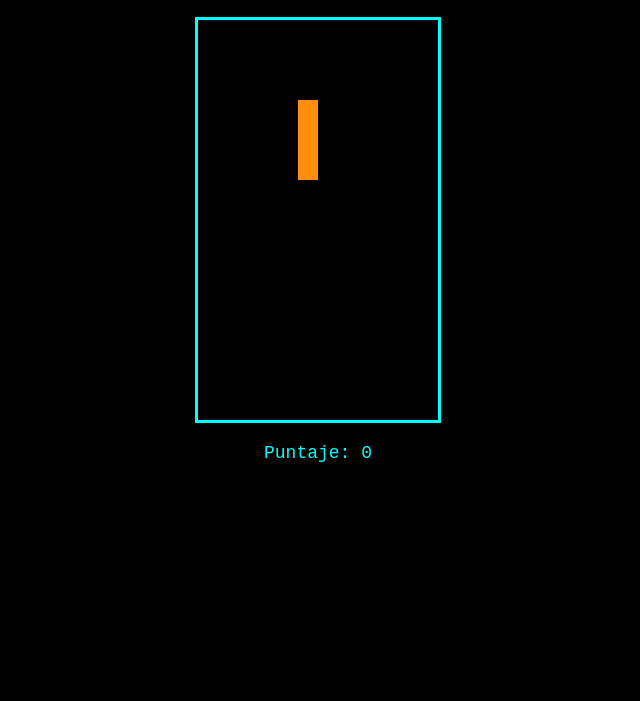
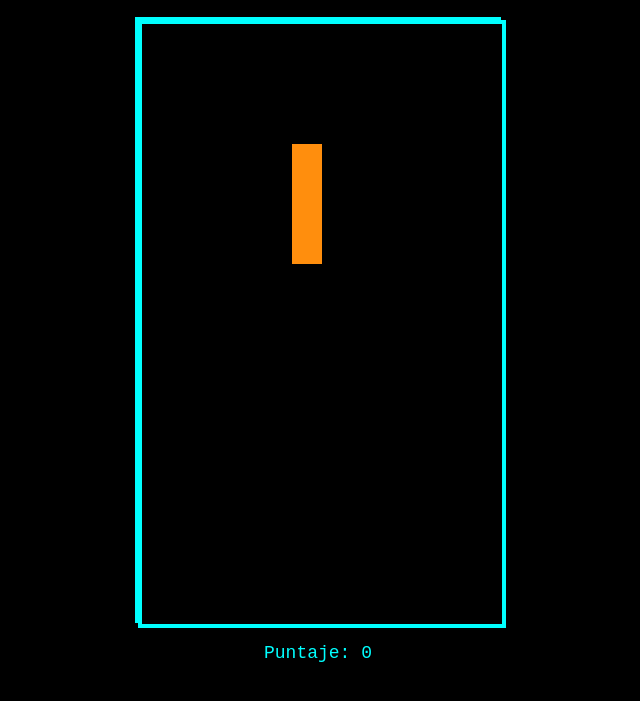
Before and after one commit to CristianJCM/Tetris, a plain HTML site: page index.html in a window 1280 px wide. Shown: the part 81-782 px from the top of the page, without its empty margins (322-962 px from the left). Drawn offline with Linux system fonts and the light colour scheme.

Commit message:
mas grande

```diff
--- a/index.html
+++ b/index.html
@@ -9,7 +9,7 @@
 <body>
   <h1>Tetris</h1>
   <div id="game-container">
-    <canvas id="tetris" width="240" height="400"></canvas>
+    <canvas id="tetris" width="360" height="600"></canvas>
   </div>
   <p>Puntaje: <span id="score">0</span></p>
   <p id="game-over" style="display: none; color: red; font-weight: bold;">¡Game Over!</p>
--- a/script.js
+++ b/script.js
@@ -1,6 +1,6 @@
 const canvas = document.getElementById('tetris');
 const ctx = canvas.getContext('2d');
-ctx.scale(20, 20);  // Escalamos para que cada bloque sea 20x20 px
+ctx.scale(30, 30);  // Escalamos para que cada bloque sea 20x20 px
 
 const arenaWidth = 12;
 const arenaHeight = 20;
--- a/styles.css
+++ b/styles.css
@@ -9,17 +9,20 @@ body {
 
   #game-container {
   margin: 20px auto;
-    width: 240px;
-    height: 400px;
+  width: 360px; /* antes 240px */
+  height: 600px; /* antes 400px */
   border: 3px solid #0ff;
   background-color: #111;
 }
 
+
  canvas {
+  border: 4px solid #0ff;
   background-color: #000;
   display: block;
   margin: 0 auto;
 }
+
 
   h1 {
     margin-bottom: 10px;
```
Lines whose indentation alone changed are shown as unchanged.
